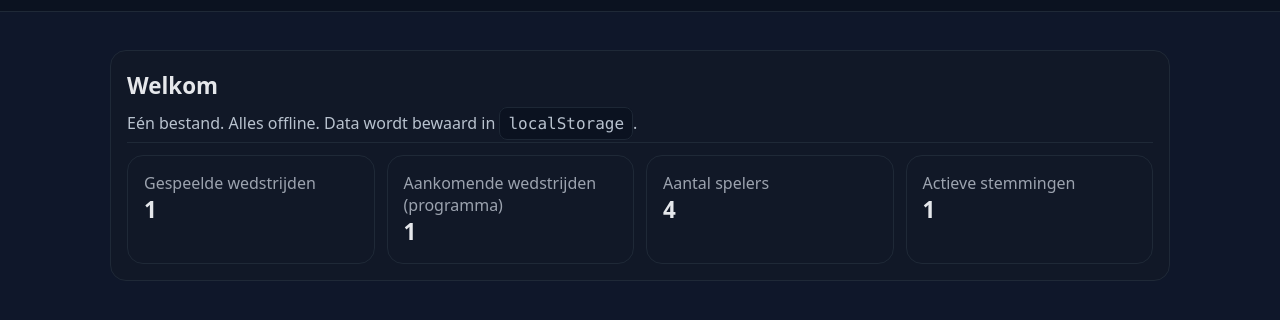
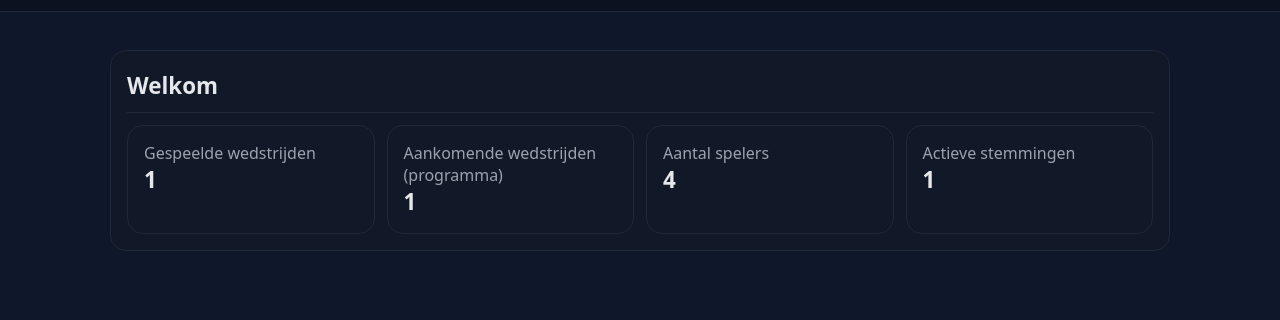
Before and after one commit to wim-salabim/peize3-webapp, a plain HTML site: page index.html in a window 1280 px wide. Shown: the part 50-370 px from the top of the page. Drawn offline with Linux system fonts and the light colour scheme.

Commit message:
regel weggehaald uit de homepage

```diff
--- a/index.html
+++ b/index.html
@@ -95,7 +95,6 @@
         <div class="row">
             <div class="col card">
                 <h1>Welkom</h1>
-                <div class="muted">Eén bestand. Alles offline. Data wordt bewaard in <span class="code">localStorage</span>.</div>
                 <div class="divider"></div>
                 <div class="grid">
                     <div class="card">
```
